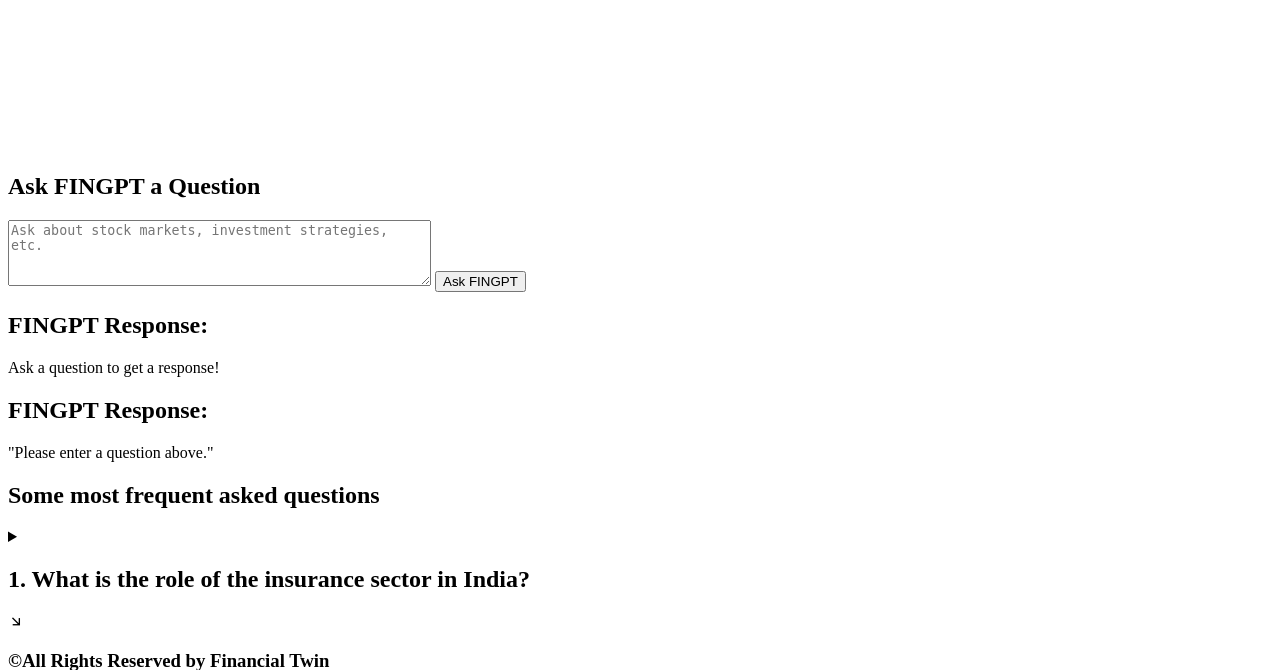
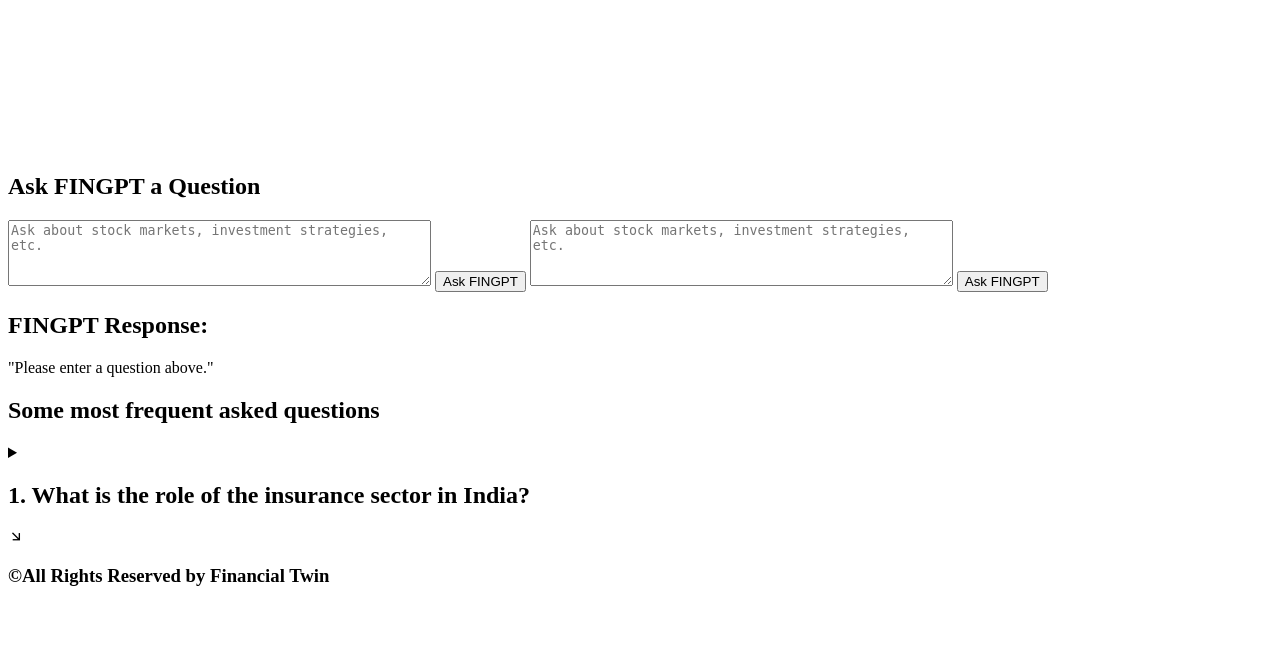
Before and after one commit to Mmadan128/Fintwin, a Django app: page /simulations/financegpt/ in a window 1280 px wide. Shown: the part 890-1560 px from the top of the page. After the commit the page ends 1476 px from the top, so only its background shows below. Run offline with Django 5.2, Linux system fonts and the light colour scheme; some libraries are stand-ins or nearby versions.

Commit message:
fingpt response

```diff
--- a/simulations/templates/simulations/financegpt.html
+++ b/simulations/templates/simulations/financegpt.html
@@ -52,17 +52,22 @@
                     placeholder="Ask about stock markets, investment strategies, etc."
                 ></textarea>
                 <button type="submit" class="button">Ask FINGPT</button>
+                <form method="POST" action="{% url 'financegpt_view' %}">
+                    {% csrf_token %}
+                    <textarea
+                        id="gpt_prompt"
+                        name="gpt_prompt"
+                        rows="4"
+                        cols="50"
+                        placeholder="Ask about stock markets, investment strategies, etc."
+                    ></textarea>
+                    <button type="submit" class="button">Ask FINGPT</button>
                 </form>
 
                 {% if gpt_response %}
                     <div class="response">
                         <h2>FINGPT Response:</h2>
                         <p>{{ gpt_response }}</p>
-                </div>
-            {% else %}
-                <div class="response">
-                    <h2>FINGPT Response:</h2>
-                    <p>Ask a question to get a response!</p>
                     </div>
                 {% endif %}
             </div>
--- a/simulations/views.py
+++ b/simulations/views.py
@@ -477,18 +477,18 @@
 
 
 def financegpt_view(request):
-    gpt_response = None  # Initialize as None
+    gpt_response = None  # Initialize as None by default
 
     if request.method == "POST":
         gpt_prompt = request.POST.get('gpt_prompt', '').strip()
         if gpt_prompt:
             gpt_response = get_financegpt_response(gpt_prompt)
         else:
-            gpt_response = "Please enter a question to get a response."
+            gpt_response = "Please enter a question above."  # Only set when the form is submitted but empty
 
     return render(
         request,
-        "simulations/financegpt.html",  # Make sure this is the correct template
+        "simulations/financegpt.html",  # Your template file
         {
             "gpt_response": gpt_response,  # Pass the GPT response to the template
         }
```
Lines whose indentation alone changed are shown as unchanged.
